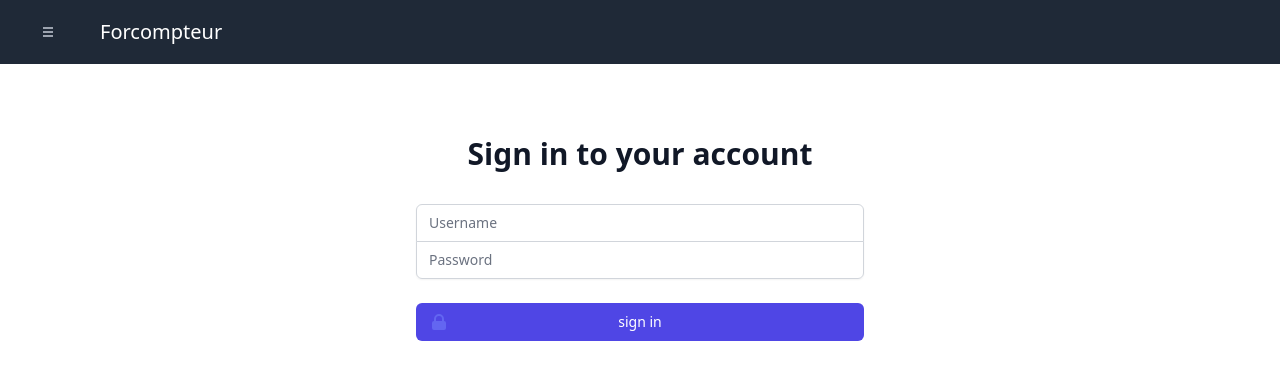
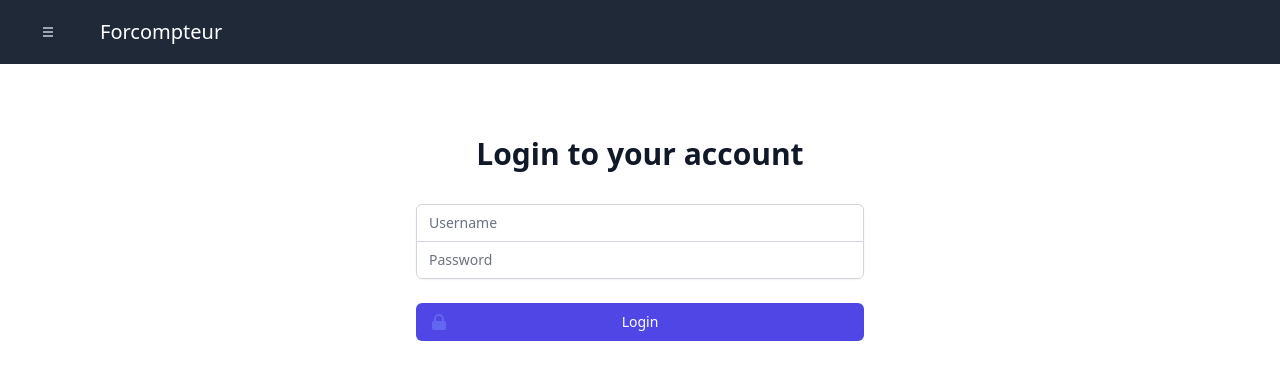
Before and after one commit to batleforc/Focompteur, a React (Create React App) app in the folder Client/: page /login in a window 1280 px wide. Shown: the top 380 px of the page. Built offline with nearby package versions, Linux system fonts and the light colour scheme.

Commit message:
[add] Add Trad module to Burger Item

```diff
--- a/Client/src/components/Menu/Burger/index.tsx
+++ b/Client/src/components/Menu/Burger/index.tsx
@@ -5,7 +5,7 @@ import BurgerItem from "./BurgerItem";
 import { AppDispatch, RootState } from "../../../action";
 import { setShowBurger } from "../../../action/ShowModal";
 import { AuthIState } from "../../../action/Auth";
-
+import { useTranslation } from "react-i18next";
 const MenuBurger = ({
   Burger,
   dispatch,
@@ -15,27 +15,28 @@ const MenuBurger = ({
   dispatch: AppDispatch;
   Auth: AuthIState;
 }) => {
+  const { t } = useTranslation();
   const menu = [
     {
-      label: "Home",
+      label: t("Home"),
       link: true,
       url: "/",
       available: true,
     },
     {
-      label: "Login",
+      label: t("Login"),
       link: true,
       url: "/login",
       available: !Auth.Authenticated,
     },
     {
-      label: "Register",
+      label: t("Register"),
       link: true,
       url: "/Register",
       available: !Auth.Authenticated,
     },
     {
-      label: "LogOut",
+      label: t("LogOut"),
       link: false,
       url: "/",
       available: Auth.Authenticated,
--- a/Client/src/lang/en.json
+++ b/Client/src/lang/en.json
@@ -1,6 +1,6 @@
 {
   "registerNewAccount": "Register a new account",
-  "SignInToAccount": "Sign in to your account",
+  "SignInToAccount": "Login to your account",
   "Username": "Username",
   "EmailAddress": "Email address",
   "Name": "Name",
@@ -8,5 +8,8 @@
   "Password": "Password",
   "Register": "Register",
   "SignIn": "sign in",
-  "AllowEmail": "Allow email"
+  "AllowEmail": "Allow email",
+  "Home": "Home",
+  "Login": "Login",
+  "LogOut": "Logout"
 }
--- a/Client/src/pages/Login.tsx
+++ b/Client/src/pages/Login.tsx
@@ -65,7 +65,7 @@ const Login = () => {
                   />
                 </svg>
               </span>
-              {t("SignIn")}
+              {t("Login")}
             </button>
           </div>
         </form>
```
Also changed, not shown: Client/src/helper/trad.ts (renamed from Client/src/helper/trad.js).
